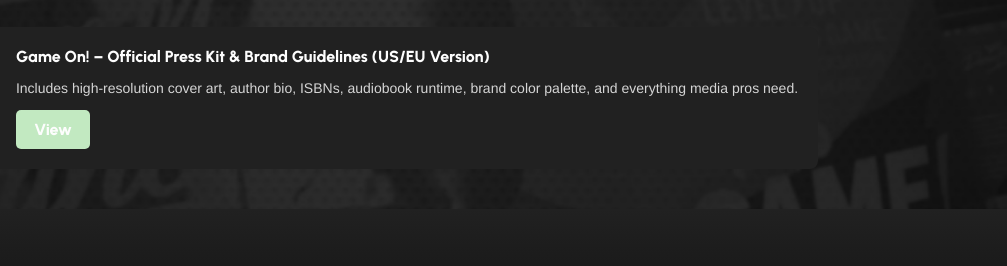
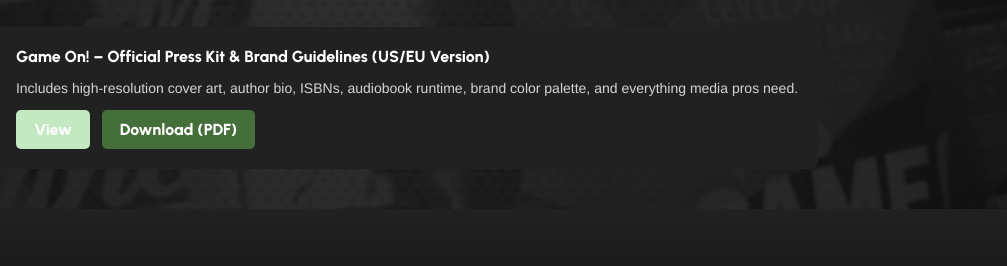
Before and after one commit to darenprince/DarenPrince, a plain HTML site: page index.html in a window 1280 px wide. Shown: the part 279-545 px from the top of the page, 273-1280 px from the left. Drawn offline with Linux system fonts and the light colour scheme.

Commit message:
Update index.html

```diff
--- a/index.html
+++ b/index.html
@@ -291,8 +291,14 @@
         background-color: #A0D39F;
     }
 
-
-    /* Removed .download-btn as it's no longer present */
+    /* Download button styles */
+    .download-btn {
+      background-color: #456F3A; /* Original darker green */
+      color: #FDFDFD; /* Original white text */
+    }
+    .download-btn:hover {
+        background-color: #3A5F30; /* Darker shade on hover */
+    }
 
 
     footer {
@@ -490,7 +496,8 @@
         </p>
         <div class="buttons">
           <a class="btn view-btn" href="press-kit.html" aria-label="View Game On! Press Kit page">View</a>
-          </div>
+          <a class="btn download-btn" href="Game_On_Press-Retailer_Kit_Brand_Identity_US_EU_compressed.pdf" download aria-label="Download Game On! Press Kit PDF">Download (PDF)</a>
+        </div>
       </div>
     </div>
   </main>
```
